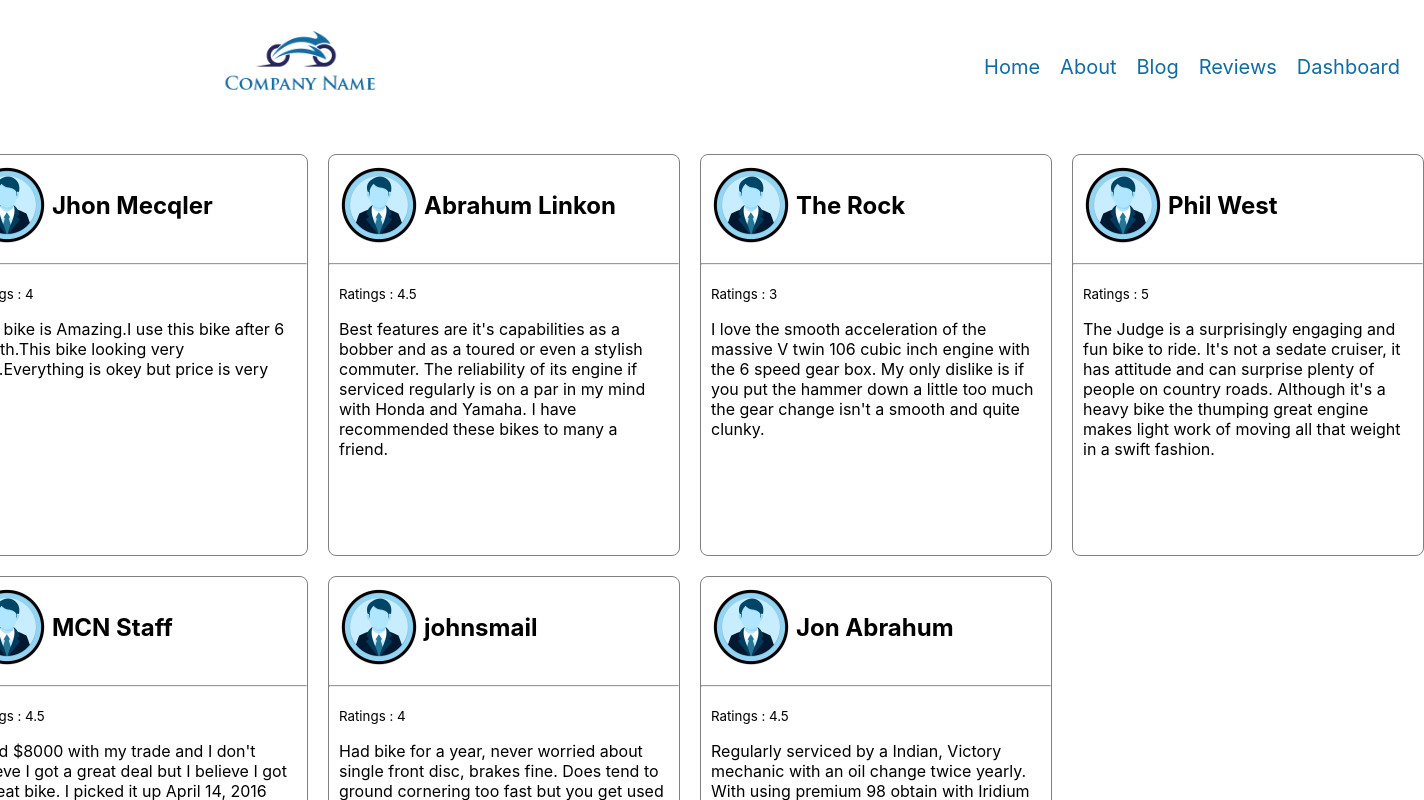
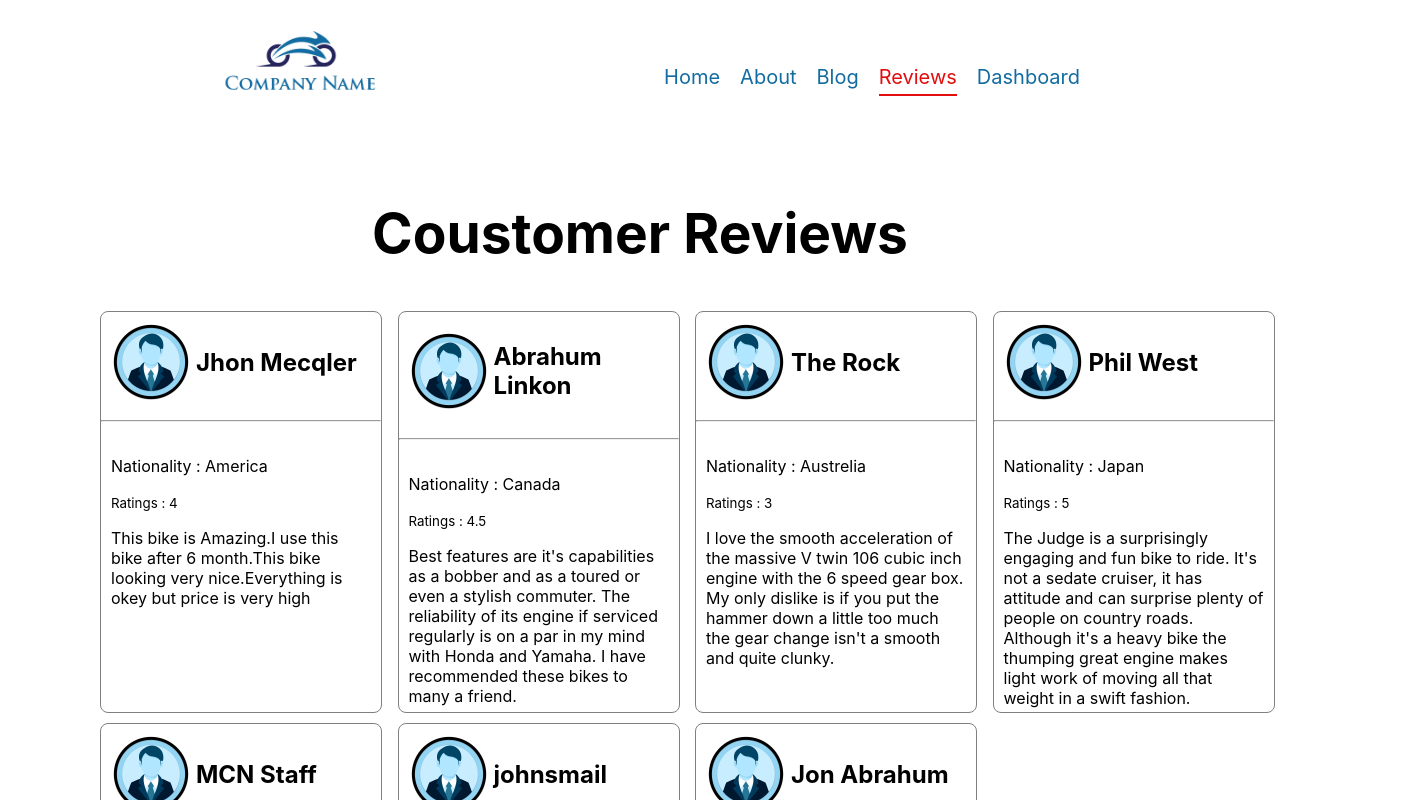
Before and after one commit to ArafatKabir01/boss-bike-review, a React (Create React App) app: page /reviews in a window 1280 px wide. Shown: the top 800 px of the page, 1424 px wide, since content can reach past the window. Built offline with nearby package versions, Linux system fonts and the light colour scheme.

Commit message:
not found page added

```diff
--- a/src/App.js
+++ b/src/App.js
@@ -1,9 +1,11 @@
 
 import { Route, Routes } from 'react-router-dom';
 import './App.css';
+import Blog from './components/Blog/Blog';
 import Dashboard from './components/Dashboard/Dashboard';
 import Header from './components/Header/Header';
 import Home from './components/Home/Home';
+import NotFound from './components/NotFoundPage/NotFound';
 import Review from './components/Review/Review';
 
 function App() {
@@ -14,6 +16,8 @@ function App() {
         <Route path='/' element={<Home></Home>}></Route>
         <Route path='/reviews' element={<Review></Review>}></Route>
         <Route path='/dashboard' element={<Dashboard></Dashboard>}></Route>
+        <Route path='/blog' element={<Blog></Blog>}></Route>
+        <Route path='*' element={<NotFound></NotFound>}></Route>
       </Routes>
 
 
--- a/src/CoustomHooks/UserReview.js
+++ b/src/CoustomHooks/UserReview.js
@@ -8,7 +8,6 @@ const UserReview = () => {
         .then(res => res.json())
         .then(data => setUsers(data))
     },[])
-    console.log(users)
     return [users , setUsers];
 };
 
--- /dev/null
+++ b/src/components/Blog/Blog.css
@@ -0,0 +1,4 @@
+.question-Ans-section p{
+    font-size: 20px;
+
+}
--- /dev/null
+++ b/src/components/Blog/Blog.js
@@ -0,0 +1,20 @@
+import React from 'react';
+import './Blog.css'
+const Blog = () => {
+    return (
+        <div className='question-Ans-section'>
+            <h2 style={{color:'chocolate' , textAlign:'center' , letterSpacing :'30px', fontSize : '50px'}}>BLOGS</h2>
+            <div  style={{width:'500px', marginLeft:'400px'}}>
+                <h2>Q.1 : What is ContextApi?</h2>
+                <p><b>Ans</b> : Context Api is the alternative to "prop drilling" or moving props from grandparent to child to parent, and so on.Context is also touted as an easier, lighter approach to state management using Redux.React.createContext() is all you need. It returns a consumer and a provider. Provider is a component that as it's names suggests provides the state to its children. It will hold the "store" and be the parent of all the components that might need that store. Consumer as it so happens is a component that consumes and uses the state. More information can be found on React's documentation page.</p>
+            </div>
+            <div style={{width:'500px', marginLeft:'400px', marginTop:'20px'}}>
+                <h2>Q.1 : Wright About semantic element/tags.</h2>
+                <p><b>Ans</b> : A semantic element clearly describes its meaning to both the browser and the developer.Non-semantic elements tells nothing about its content.Like "div".semantic elements clearly defines its content.Like "table".Semantic element is much easier to read.This is probably the first thing you will notice when looking at the first block of code using semantic elements.</p>
+            </div>
+
+        </div>
+    );
+};
+
+export default Blog;
--- a/src/components/Dashboard/Dashboard.js
+++ b/src/components/Dashboard/Dashboard.js
@@ -26,8 +26,9 @@ const Dashboard = () => {
                 <Tooltip />
                 <Area type="monotone" dataKey="investment" stroke="#8884d8" fillOpacity={1} fill="url(#colorUv)" />
                 <Area type="monotone" dataKey="revenue" stroke="#82ca9d" fillOpacity={1} fill="url(#colorPv)" />
-                {/* <Area type="monotone" dataKey="sell" stroke="rgba(137, 43, 226, 0.274)" fillOpacity={1} fill="url(#colorPv)" /> */}
+
             </AreaChart>
+            <p style={{textAlign:'center'}}>Investment And Revenue</p>
             </div>
 <br />
            <div>
@@ -35,6 +36,7 @@ const Dashboard = () => {
                 <Pie data={Data} dataKey="sell" nameKey="month" cx="50%" cy="50%" outerRadius={50} fill="#8884d8" />
                 <Pie data={Data} dataKey="sell" nameKey="month" cx="50%" cy="50%" innerRadius={60} outerRadius={80} fill="#82ca9d" label />
             </PieChart>
+            <p style={{textAlign:'center'}}>selles</p>
            </div>
         </div>
     );
--- a/src/components/Header/Header.css
+++ b/src/components/Header/Header.css
@@ -6,13 +6,13 @@
     display: flex;
     justify-content: space-between;
     align-items: center;
-    width: 1200px;
+    margin-right: 200px;
     margin-left: 200px;
 }
 .manue{
    padding-bottom: 20px;
 }
-.manue a{
+.manue{
     font-size: 20px;
     margin-left: 20px;
     text-decoration: none;
@@ -20,8 +20,16 @@
     color: rgb(18 108 161);
 
 }
-.manue a:hover{
+.manue:hover{
     color: rgb(227, 13, 13);
     border-bottom:2px solid rgb(227, 13, 13) ;
     transition: .2s;
 }
+.active-manue{
+    font-size: 20px;
+    margin-left: 20px;
+    text-decoration: none;
+    padding-bottom: 5px;
+    color: rgb(227, 13, 13);
+    border-bottom:2px solid rgb(227, 13, 13)
+}
--- a/src/components/Header/Header.js
+++ b/src/components/Header/Header.js
@@ -1,5 +1,6 @@
 import React from 'react';
-import { Link } from 'react-router-dom';
+import { NavLink } from 'react-router-dom';
+
 import logo from '../../images/logo.png';
 import './Header.css'
 
@@ -8,14 +9,14 @@ const Header = () => {
         <div className='header'>
             {/* logo img */}
             <div className='logo-img'>
-                <Link to='/'><img src={logo}></img></Link>
+                <NavLink to='/'><img src={logo}></img></NavLink>
             </div>
-            <div className='manue'>
-                <Link to='/'>Home</Link>
-                <Link to='/Linkbout'>About</Link>
-                <Link to='/blog'>Blog</Link>
-                <Link to='/reviews'>Reviews</Link>
-                <Link to='/dashboard'>Dashboard</Link>
+            <div >
+                <NavLink className={({isActive})=>isActive? 'active-manue' : 'manue'} to='/'>Home</NavLink>
+                <NavLink className={({isActive})=>isActive? 'active-manue' : 'manue'}  to='/about'>About</NavLink>
+                <NavLink className={({isActive})=>isActive? 'active-manue' : 'manue'}  to='/blog'>Blog</NavLink>
+                <NavLink className={({isActive})=>isActive? 'active-manue' : 'manue'}  to='/reviews'>Reviews</NavLink>
+                <NavLink className={({isActive})=>isActive? 'active-manue' : 'manue'}  to='/dashboard'>Dashboard</NavLink>
             </div>
         </div>
     );
--- a/src/components/Home/Home.js
+++ b/src/components/Home/Home.js
@@ -1,4 +1,5 @@
 import React from 'react';
+import {useNavigate } from 'react-router-dom';
 import UserReview from '../../CoustomHooks/UserReview';
 import bikeImg from '../../images/homePageImg.png'
 
@@ -6,11 +7,15 @@ import './Home.css'
 
 const Home = () => {
     const [users , setUsers] = UserReview()
+    const navigate = useNavigate()
+    const allPlayerDetiels = () =>{
+        navigate('/reviews')
+    }
     return (
         <div>
             <div className='home-info-conteiner'>
                 <div className='home-info'>
-                    <h2 style={{color:'rgb(18 108 161'}}>THIS IS YOURE NEXT BIKE</h2>
+                    <h2 style={{color:'rgb(18 108 161'}}>THIS <span style={{color:'rgb(211, 82, 7)'}}>BOSS BIKE</span> IS YOURE NEXT BIKE</h2>
                     <h4>THIS BIKE NEVER DISSATISFACTION ANYONE!</h4>
                     <p>Victory MotorCycles Jackpot from the American motorcycle manufacturer, Victory Motorcycles, is a custom cruiser that turns heads with its looks and offers an incredible riding experience. In its street adventures, this bike is helped by the 106 cubic inch V-Twin engine along with the six speed overdrive transmission with helical cut gears. The company has already taste huge success in countries like Spain, France, U.K, etc. and now wants to try its luck in India. Design:</p>
                     <button className='learn-more-btn'>Learn More</button>
@@ -32,6 +37,8 @@ const Home = () => {
                            </div>
                            < hr / >
                            <div style={{padding:'10px' ,marginTop:'20px'}}>
+
+                               <p>Nationality : {user.country}</p>
                                <small>Ratings : {user.ratings}</small>
 
                                 <p>{user.comment}</p>
@@ -41,7 +48,7 @@ const Home = () => {
                    }
 
                 </div>
-                <button className='viewAll-btn'>SEE ALL</button>
+                <button onClick={allPlayerDetiels} className='viewAll-btn'>SEE ALL</button>
             </div>
 
         </div>
--- /dev/null
+++ b/src/components/NotFoundPage/NotFound.js
@@ -0,0 +1,12 @@
+import React from 'react';
+import notFoundPage from "../../images/notFound404.png"
+
+const NotFound = () => {
+    return (
+        <div>
+            <img style={{marginLeft : '600px'}} src={notFoundPage}></img>
+        </div>
+    );
+};
+
+export default NotFound;
--- a/src/components/Review/Review.css
+++ b/src/components/Review/Review.css
@@ -4,8 +4,13 @@
     justify-content: center;
     align-items: center;
     margin-left: 100px;
-    gap: 20px;
+    padding: 0;
+    gap: 10px;
+    margin-bottom: 20px;
 
+}
+.user-cart{
+    width: 280px;
 }
 @media only screen and (max-width: 601px) {
     .all-user-carts {
--- a/src/components/Review/Review.js
+++ b/src/components/Review/Review.js
@@ -5,7 +5,10 @@ import './Review.css'
 const Review = () => {
     const [users , setUsers] = UserReview()
     return (
-        <div className='all-user-carts'>
+    <div>
+        <h2 style={{textAlign : 'center', fontSize:'55px'}}>Coustomer Reviews</h2>
+         <div className='all-user-carts'>
+
             {
                 users.map(user =>
                     <div key={user.id} className='user-cart'>
@@ -15,9 +18,9 @@ const Review = () => {
                         </div>
                     < hr / >
                     <div style={{padding:'10px'}}>
+                        <p>Nationality : {user.country}</p>
                         <small>Ratings : {user.ratings}</small>
-
-                         <p>{user.comment}</p>
+                        <p>{user.comment}</p>
                     </div>
 
                     </div>
@@ -25,6 +28,9 @@ const Review = () => {
 
 
         </div>
+    </div>
+
+
     );
 };
 
```
Also changed, not shown: src/images/notFound404.png (added).
